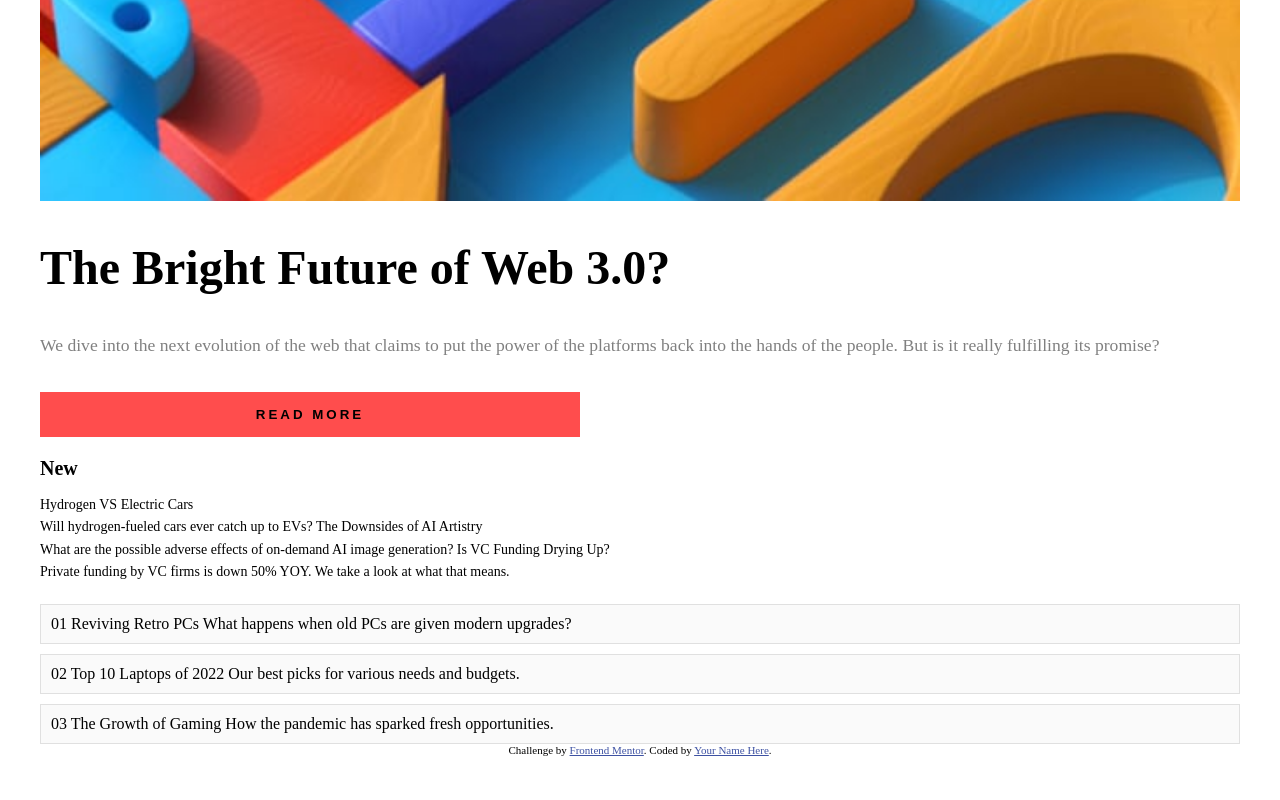
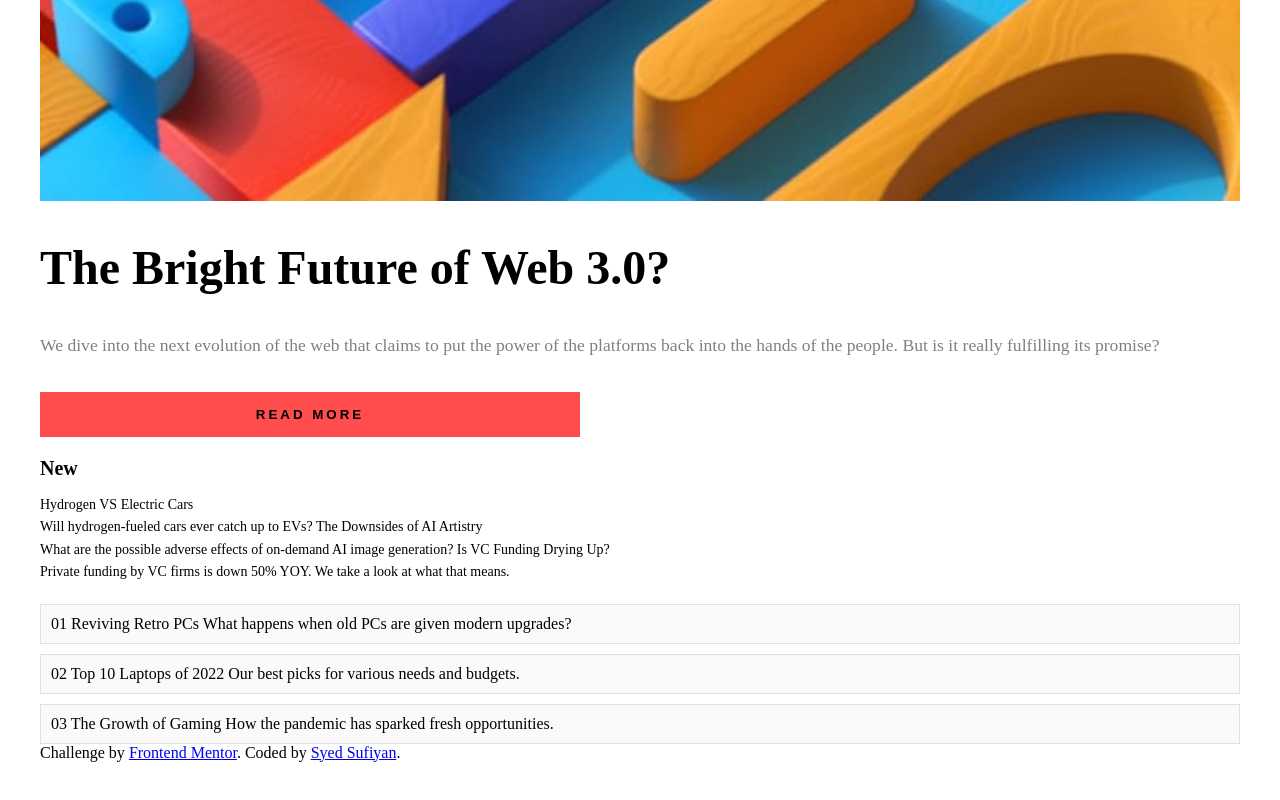
Before and after one commit to syedsufiyan888/news-homepage, a plain HTML site: page index.html in a window 1280 px wide. Shown: the part 977-1777 px from the top of the page. Drawn offline with Linux system fonts and the light colour scheme.

Commit message:
css updated

```diff
--- a/index.html
+++ b/index.html
@@ -2,17 +2,13 @@
 <html lang="en">
 <head>
   <meta charset="UTF-8">
-  <meta name="viewport" content="width=device-width, initial-scale=1.0"> <!-- displays site properly based on user's device -->
+  <meta name="viewport" content="width=device-width, initial-scale=1.0">
 
   <link rel="icon" type="image/png" sizes="32x32" href="./assets/images/favicon-32x32.png">
   <link rel="stylesheet" href="styles.css">
   <title>News Homepage</title>
 
-  <!-- Feel free to remove these styles or customise in your own stylesheet 👍 -->
-  <style>
-    .attribution { font-size: 11px; text-align: center; }
-    .attribution a { color: hsl(228, 45%, 44%); }
-  </style>
+
 </head>
 <body>
   <header>
@@ -58,7 +54,7 @@
   Is VC Funding Drying Up?  <br>
   Private funding by VC firms is down 50% YOY. We take a look at what that means.
 </p>
-
+</section>
 <section class="endarticles">
   <div class="firstart">
   01
@@ -79,7 +75,7 @@
 
   <div class="attribution">
     Challenge by <a href="https://www.frontendmentor.io?ref=challenge" target="_blank">Frontend Mentor</a>.
-    Coded by <a href="#">Your Name Here</a>.
+    Coded by <a href="#">Syed Sufiyan</a>.
   </div>
 </main>
 </body>
--- a/styles.css
+++ b/styles.css
@@ -7,7 +7,7 @@ body {
 
 
 
-  @media (min-width: 412px) {
+  @media (min-width: 411px) {
 
 
     header {
```
